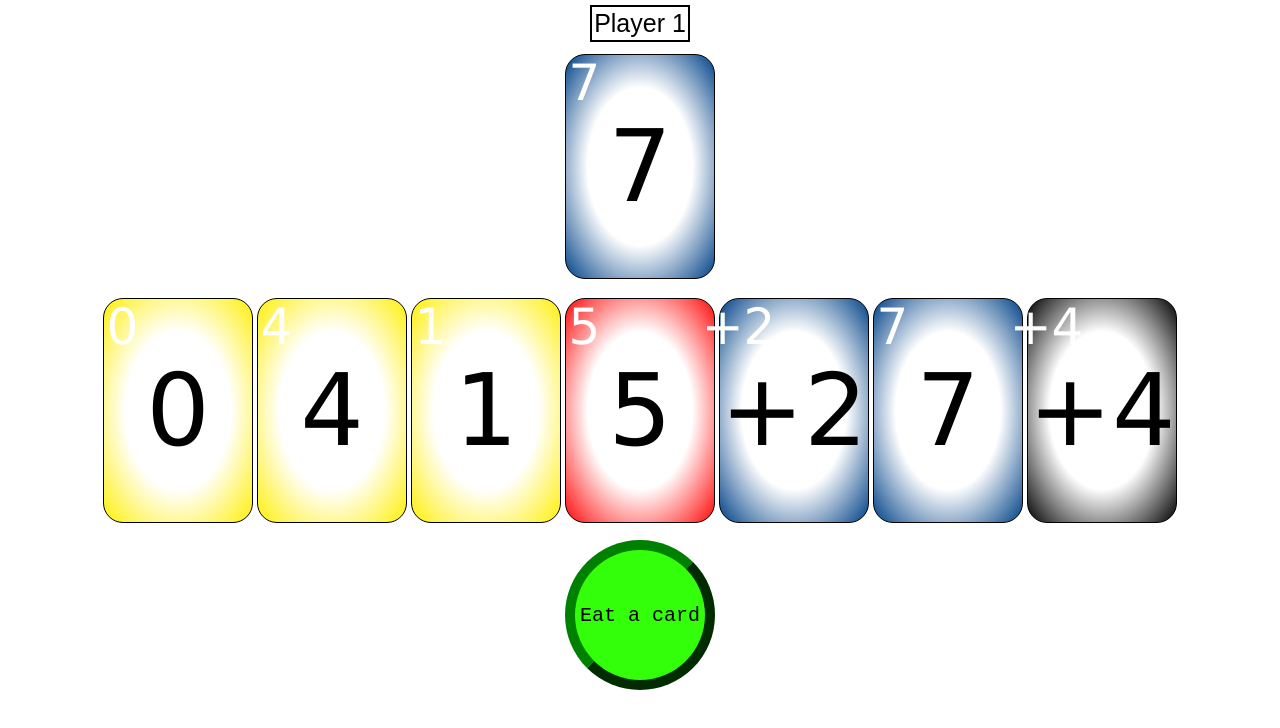
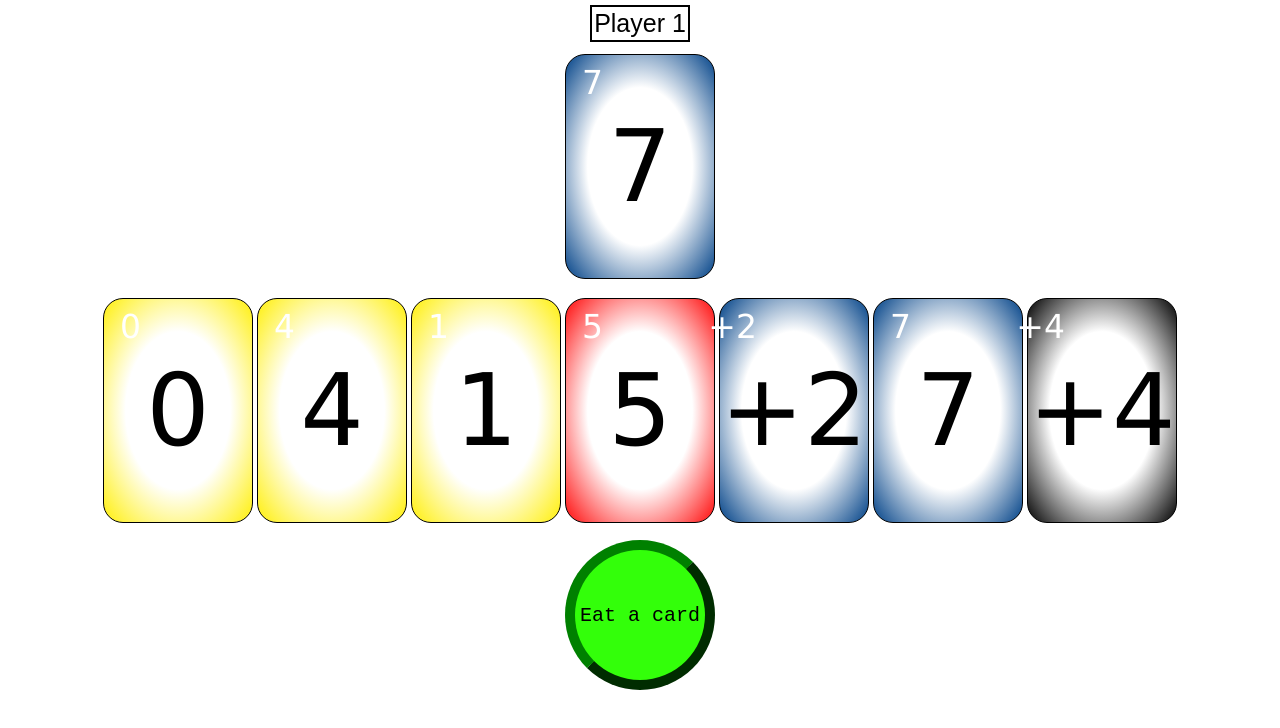
Before and after one commit to HectorFranc/numbers-game, a plain HTML site: page index.html in a window 1280 px wide. Drawn offline with Linux system fonts and the light colour scheme.

Commit message:
Improve corners-numbers position

```diff
--- a/styles/index.css
+++ b/styles/index.css
@@ -17,10 +17,9 @@ main {
     font-family: 'Lucida Sans', 'Lucida Sans Regular', 'Lucida Grande', 'Lucida Sans Unicode', Geneva, Verdana, sans-serif;
     margin: 2px;
     display: grid;
-    grid-template: 25% 50% 25% / 25% 50% 25%;
-    grid-template-areas: "card-corner . ."
-                        ". card-number ."
-                        ". . .";
+    grid-template: 25% 50% / 25% 50%;
+    grid-template-areas: "card-corner ."
+                        ". card-number";
 }
 
 .card--small {
@@ -55,10 +54,10 @@ main {
 
 .card__corner {
     color: white;
-    font-size: 50px;
+    font-size: 33px;
     grid-area: card-corner;
     align-self: center;
-    justify-self: center;
+    justify-self: flex-end;
 }
 
 .card__number {
```
